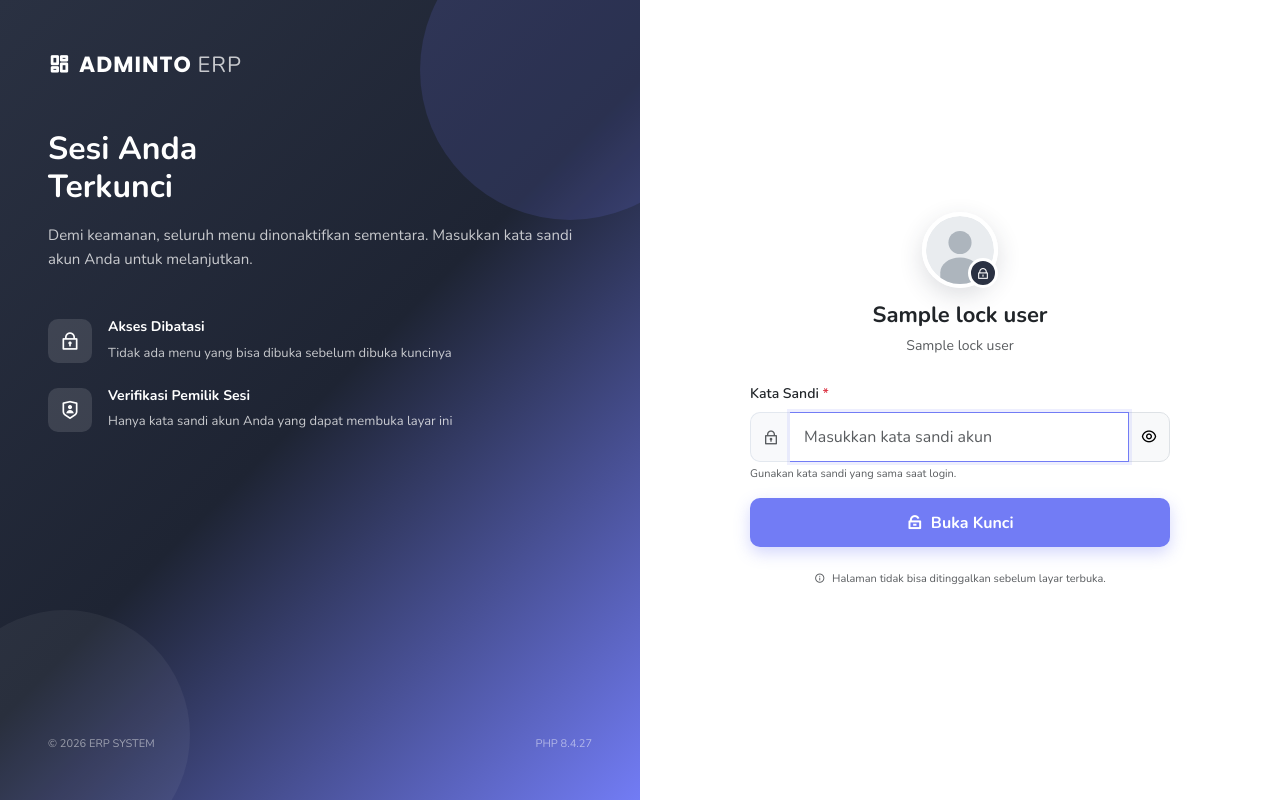
After one commit to dikyanwar22/ERP_Codeigniter_3_adminto, a CodeIgniter app: the page made by application/views/lock_screen/index.php in a window 1280 px wide. The commit adds this page. Run offline with CodeIgniter, Linux system fonts and the light colour scheme; tables that the repository leaves empty hold one stand-in row (values such as "Sample post"); the template is opened without the code that fills it: most values are stand-ins (such as "Sample title", 1, 10 or a date in 2020).

Commit message:
lock screen

```diff
--- a/application/config/routes.php
+++ b/application/config/routes.php
@@ -56,6 +56,9 @@ $route['translate_uri_dashes'] = FALSE;
 // Auth
 $route['login'] = 'auth/login';
 $route['logout'] = 'auth/logout';
+$route['lock_screen'] = 'lock_screen/index';
+$route['lock_screen/lock'] = 'lock_screen/lock';
+$route['lock_screen/unlock'] = 'lock_screen/unlock';
 $route['daftar-akun'] = 'akun/create';
 $route['profile'] = 'profile/index';
 
--- a/application/core/MY_Controller.php
+++ b/application/core/MY_Controller.php
@@ -11,6 +11,12 @@ class MY_Controller extends CI_Controller {
         if (!$this->session->userdata('logged_in')) {
             redirect('login');
         }
+
+        // Saat layar terkunci, semua menu/halaman sistem ditolak.
+        if ($this->session->userdata('lock_screen_active') && $this->uri->segment(1) !== 'lock_screen') {
+            redirect('lock_screen');
+        }
+
         $this->user = $this->session->userdata('user');
         $this->jabatan_id = $this->user['jabatan_id'];
 
@@ -20,7 +26,7 @@ class MY_Controller extends CI_Controller {
 
         // cek akses url saat ini (kecuali dashboard, profile, akun)
         $uri = $this->uri->segment(1);
-        $allowed_free = ['dashboard','profile','akun','auth','logout'];
+        $allowed_free = ['dashboard','profile','akun','auth','logout','lock_screen'];
         if ($uri && !in_array($uri, $allowed_free)) {
             // cari modul by url
             $modul = $this->Modul_model->get_by_url($uri.'/'.$this->uri->segment(2));
--- /dev/null
+++ b/application/views/lock_screen/index.php
@@ -0,0 +1,195 @@
+<!DOCTYPE html>
+<html lang="id">
+<head>
+<meta charset="UTF-8">
+<meta name="viewport" content="width=device-width, initial-scale=1.0">
+<title><?= htmlspecialchars($title) ?></title>
+<link href="https://cdn.jsdelivr.net/npm/bootstrap@5.3.3/dist/css/bootstrap.min.css" rel="stylesheet">
+<link href="https://cdn.jsdelivr.net/npm/remixicon@4.2.0/fonts/remixicon.css" rel="stylesheet">
+<link href="https://fonts.googleapis.com/css2?family=Nunito:wght@300;400;600;700;800&family=Poppins:wght@600;700&display=swap" rel="stylesheet">
+<style>
+*{font-family:'Nunito',sans-serif}
+body{background:#f1f3f6; min-height:100vh; overflow:hidden;}
+.lock-wrapper{min-height:100vh; display:flex;}
+.left-panel{
+  background: linear-gradient(135deg, #2a3142 0%, #1e2433 50%, #727cf5 100%);
+  color:#fff; position:relative; overflow:hidden;
+  display:flex; flex-direction:column; justify-content:space-between; padding:48px;
+}
+.left-panel::before{
+  content:''; position:absolute; top:-80px; right:-80px; width:300px; height:300px;
+  background: rgba(114,124,245,0.15); border-radius:50%;
+}
+.left-panel::after{
+  content:''; position:absolute; bottom:-60px; left:-60px; width:250px; height:250px;
+  background: rgba(255,255,255,0.05); border-radius:50%;
+}
+.brand{font-family:'Poppins',sans-serif; font-weight:700; letter-spacing:1px; font-size:22px;}
+.feature-icon{width:44px;height:44px;background:rgba(255,255,255,0.12);border-radius:10px;display:flex;align-items:center;justify-content:center;flex-shrink:0;}
+.right-panel{background:#fff; display:flex; align-items:center; justify-content:center; padding:40px;}
+.lock-card{width:100%; max-width:420px;}
+.avatar-lock{
+  width:76px; height:76px; border-radius:50%; object-fit:cover; border:4px solid #fff;
+  box-shadow:0 8px 24px rgba(42,49,66,.16);
+}
+.avatar-fallback{
+  width:76px; height:76px; border-radius:50%; display:flex; align-items:center; justify-content:center;
+  background:linear-gradient(135deg,#727cf5,#4b55d6); color:#fff; font-size:26px; font-weight:800;
+  border:4px solid #fff; box-shadow:0 8px 24px rgba(42,49,66,.16);
+}
+.lock-badge{
+  position:absolute; right:0; bottom:0; width:30px; height:30px; border-radius:50%;
+  background:#2a3142; color:#fff; display:flex; align-items:center; justify-content:center;
+  border:3px solid #fff; font-size:13px;
+}
+.form-control{padding:12px 14px; border-radius:10px; border:1px solid #e3e8ef; background:#f8f9fb;}
+.form-control:focus{background:#fff; border-color:#727cf5; box-shadow:0 0 0 3px rgba(114,124,245,0.12);}
+.input-group-text{background:#f8f9fb; border:1px solid #e3e8ef; border-right:none; border-radius:10px 0 0 10px;}
+.input-group .form-control{border-left:none; border-radius:0 10px 10px 0;}
+.btn-unlock{background:#727cf5; border:none; border-radius:10px; padding:12px; box-shadow:0 6px 16px rgba(114,124,245,.3);}
+.btn-unlock:hover{background:#5a66f0;}
+.btn-unlock:disabled{opacity:.7; cursor:wait;}
+@media (max-width: 991px){ .left-panel{display:none !important;} }
+</style>
+</head>
+<body>
+<div class="lock-wrapper">
+  <!-- Left: Branding (sama seperti halaman login) -->
+  <div class="col-lg-6 left-panel d-none d-lg-flex">
+    <div style="position:relative; z-index:1;">
+      <div class="brand mb-5"><i class="ri-dashboard-line me-2"></i>ADMINTO <span class="fw-light opacity-75">ERP</span></div>
+      <h1 class="fw-bold mb-3" style="line-height:1.2; font-size:32px;">Sesi Anda<br>Terkunci</h1>
+      <p class="opacity-75 mb-5" style="font-size:15px; line-height:1.6;">
+        Demi keamanan, seluruh menu dinonaktifkan sementara. Masukkan kata sandi akun Anda untuk melanjutkan.
+      </p>
+      <div class="d-flex flex-column gap-4">
+        <div class="d-flex gap-3 align-items-start">
+          <div class="feature-icon"><i class="ri-lock-2-line fs-5"></i></div>
+          <div>
+            <h6 class="mb-1 fw-bold" style="font-size:14px;">Akses Dibatasi</h6>
+            <small class="opacity-75" style="font-size:13px;">Tidak ada menu yang bisa dibuka sebelum dibuka kuncinya</small>
+          </div>
+        </div>
+        <div class="d-flex gap-3 align-items-start">
+          <div class="feature-icon"><i class="ri-shield-user-line fs-5"></i></div>
+          <div>
+            <h6 class="mb-1 fw-bold" style="font-size:14px;">Verifikasi Pemilik Sesi</h6>
+            <small class="opacity-75" style="font-size:13px;">Hanya kata sandi akun Anda yang dapat membuka layar ini</small>
+          </div>
+        </div>
+      </div>
+    </div>
+    <div style="position:relative; z-index:1;" class="mt-auto">
+      <div class="d-flex justify-content-between align-items-center mt-4">
+        <small class="opacity-50" style="font-size:11px;">© <?= date('Y') ?> ERP SYSTEM</small>
+        <small class="opacity-50" style="font-size:11px;">PHP <?= PHP_VERSION ?></small>
+      </div>
+    </div>
+  </div>
+
+  <!-- Right: Form buka kunci -->
+  <div class="col-lg-6 right-panel">
+    <div class="lock-card">
+      <div class="text-center d-lg-none mb-4">
+        <h3 class="fw-bold mb-0" style="font-family:'Poppins',sans-serif;"><i class="ri-dashboard-line text-primary"></i> ADMINTO <span class="fw-light">ERP</span></h3>
+      </div>
+
+      <div class="text-center mb-4">
+        <div class="position-relative d-inline-block" style="margin-bottom:14px;">
+          <?php if (!empty($lock_user['foto'])): ?>
+            <img src="<?= avatar_url($lock_user['foto']) ?>" alt="avatar" class="avatar-lock">
+          <?php else: ?>
+            <div class="avatar-fallback"><?= strtoupper(mb_substr(isset($lock_user['nama']) ? $lock_user['nama'] : '?', 0, 1)) ?></div>
+          <?php endif; ?>
+          <span class="lock-badge"><i class="ri-lock-line"></i></span>
+        </div>
+        <h4 class="fw-bold mb-1" style="font-size:22px;"><?= htmlspecialchars(isset($lock_user['nama']) ? $lock_user['nama'] : 'Pengguna') ?></h4>
+        <small class="text-muted"><?= htmlspecialchars(isset($lock_user['jabatan_nama']) ? $lock_user['jabatan_nama'] : '-') ?></small>
+      </div>
+
+      <?php $lockError = $this->session->flashdata('lock_error'); ?>
+      <?php if ($lockError): ?>
+        <div class="alert d-flex align-items-center gap-2 small py-2 px-3 mb-3" style="border-radius:10px; border:none; background:#fef2f2; color:#991b1b;">
+          <i class="ri-error-warning-line fs-5"></i> <span><?= htmlspecialchars($lockError) ?></span>
+        </div>
+      <?php endif; ?>
+
+      <form method="post" action="<?= base_url('lock_screen/unlock') ?>" id="unlockForm">
+        <div class="mb-3">
+          <label class="form-label small fw-semibold" for="lockPassword">Kata Sandi <span class="text-danger">*</span></label>
+          <div class="input-group">
+            <span class="input-group-text"><i class="ri-lock-2-line text-muted"></i></span>
+            <input type="password" name="password" id="lockPassword" class="form-control"
+                   placeholder="Masukkan kata sandi akun" required autocomplete="current-password" autofocus>
+            <button class="btn btn-light border" type="button" id="toggleLockPass"
+                    style="border-left:none; border-radius:0 10px 10px 0;" aria-label="Tampilkan kata sandi">
+              <i class="ri-eye-line"></i>
+            </button>
+          </div>
+          <div class="form-text small text-muted" style="font-size:11px;">Gunakan kata sandi yang sama saat login.</div>
+        </div>
+
+        <button type="submit" class="btn btn-unlock w-100 fw-bold text-white" id="unlockBtn">
+          <i class="ri-lock-unlock-line me-1"></i> Buka Kunci
+        </button>
+      </form>
+
+      <p class="text-center small text-muted mt-4 mb-0" style="font-size:11px;">
+        <i class="ri-information-line me-1"></i> Halaman tidak bisa ditinggalkan sebelum layar terbuka.
+      </p>
+    </div>
+  </div>
+</div>
+
+<script>
+(function () {
+  'use strict';
+
+  // Tampilkan / sembunyikan kata sandi
+  var toggle = document.getElementById('toggleLockPass');
+  if (toggle) {
+    toggle.addEventListener('click', function () {
+      var input = document.getElementById('lockPassword');
+      var icon = this.querySelector('i');
+      if (input.type === 'password') {
+        input.type = 'text';
+        icon.className = 'ri-eye-off-line';
+      } else {
+        input.type = 'password';
+        icon.className = 'ri-eye-line';
+      }
+      input.focus();
+    });
+  }
+
+  // Cegah tombol Back meninggalkan layar kunci.
+  // Server juga memaksa redirect ke /lock_screen untuk setiap halaman lain.
+  try {
+    history.pushState({ locked: true }, '', location.href);
+    window.addEventListener('popstate', function () {
+      history.pushState({ locked: true }, '', location.href);
+    });
+    window.addEventListener('pageshow', function (e) {
+      if (e.persisted) location.reload();
+    });
+  } catch (err) { /* browser tidak mendukung History API */ }
+
+  var form = document.getElementById('unlockForm');
+  if (form) {
+    form.addEventListener('submit', function () {
+      var btn = document.getElementById('unlockBtn');
+      if (btn) {
+        btn.disabled = true;
+        btn.innerHTML = '<span class="spinner-border spinner-border-sm me-1"></span> Memeriksa...';
+      }
+    });
+  }
+
+  window.addEventListener('load', function () {
+    var input = document.getElementById('lockPassword');
+    if (input) input.focus();
+  });
+})();
+</script>
+</body>
+</html>
--- a/application/views/templates/header.php
+++ b/application/views/templates/header.php
@@ -81,6 +81,7 @@
             </a>
             <ul class="dropdown-menu dropdown-menu-end">
                 <li><a class="dropdown-item" href="<?= base_url('profile') ?>"><i class="ri-user-line me-2"></i>Profile</a></li>
+                <li><a class="dropdown-item" href="<?= base_url('lock_screen/lock') ?>"><i class="ri-lock-line me-2"></i>Lock Screen</a></li>
                 <li><a class="dropdown-item" href="<?= base_url('akun') ?>"><i class="ri-team-line me-2"></i>Daftar Akun</a></li>
                 <li><a class="dropdown-item" href="<?= base_url('modul') ?>"><i class="ri-apps-2-line me-2"></i>Kelola Modul</a></li>
                 <li><a class="dropdown-item" href="<?= base_url('akses') ?>"><i class="ri-shield-keyhole-line me-2"></i>Akses</a></li>
@@ -203,6 +204,7 @@ $(function(){
     drawerHtml+='<hr class="border-secondary my-2">';
     var isProfile = CURRENT_URL.indexOf('profile')===0 || CURRENT_URL.indexOf('akun')===0;
     drawerHtml+='<a href="'+BASE_URL+'profile" class="drawer-link '+(isProfile?'active':'')+'"><i class="ri-user-line me-2"></i> Profile</a>';
+    drawerHtml+='<a href="'+BASE_URL+'lock_screen/lock" class="drawer-link"><i class="ri-lock-line me-2"></i> Lock Screen</a>';
     drawerHtml+='<a href="'+BASE_URL+'logout" class="drawer-link logout-btn"><i class="ri-logout-box-line me-2"></i> Logout</a>';
     $('#drawerBody').html(drawerHtml);
     (function(){
```
Also changed, not shown: application/controllers/Auth.php (+7 -0 lines), application/controllers/Lock_screen.php (added, +87 -0 lines), README_CI.md.
